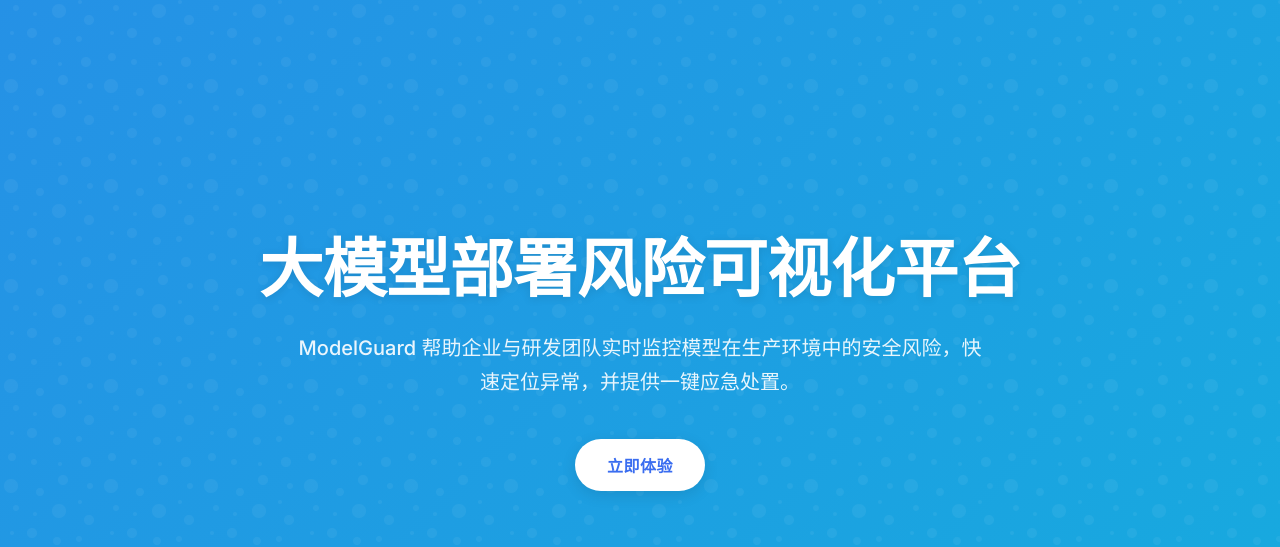
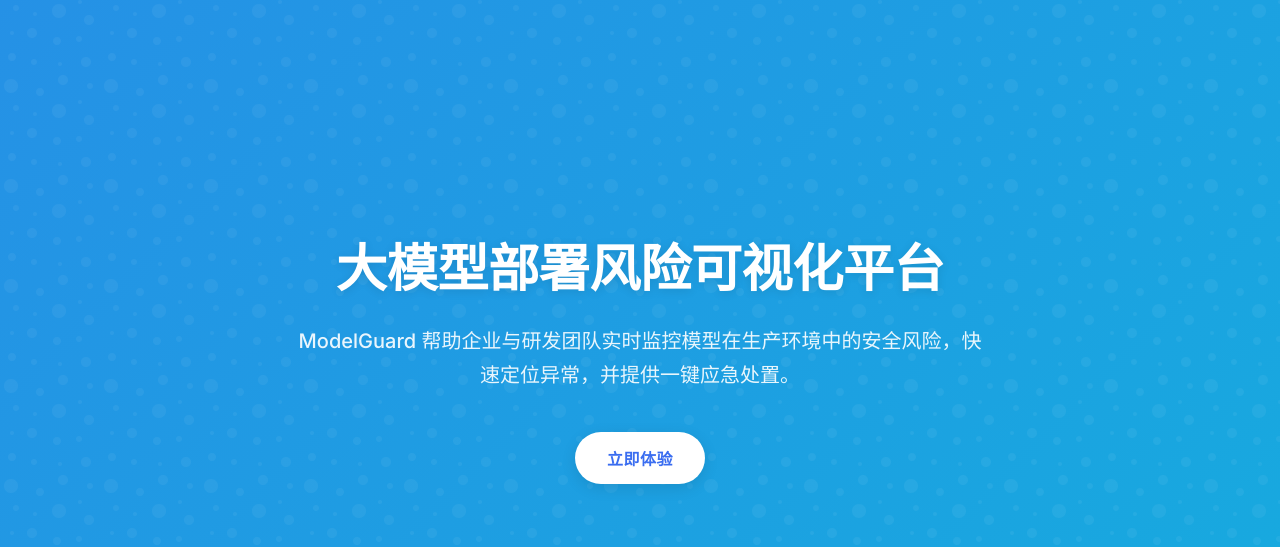
Before and after one commit to hhhhasy/bigmodel, a Django app: page / in a window 1280 px wide. Shown: the part 1225-1772 px from the top of the page. Run offline with Django 4.2, Linux system fonts and the light colour scheme; data comes from the database, SQL or seed files in the repository; parts of the project's set-up code (start-up, migrations or seed data) failed here and were passed over.

Commit message:
Add files via upload

```diff
--- a/mysite/home/templates/home.html
+++ b/mysite/home/templates/home.html
@@ -284,7 +284,7 @@
       width: 100%;
     }
     .hero-content h1 {
-      font-size: clamp(2.5rem, 5vw, 4rem);
+      font-size: clamp(2rem, 4vw, 3.5rem);
       font-weight: 800;
       letter-spacing: -0.5px;
       margin-bottom: 24px;
@@ -292,6 +292,7 @@
       line-height: 1.2;
       text-shadow: 0 2px 10px rgba(0,0,0,0.1);
       animation: fadeInUp 1s ease-out;
+      white-space: nowrap; /* 添加这行确保文字在同一行 */
     }
     .hero-content p {
       font-size: clamp(1rem, 2vw, 1.25rem);
```
